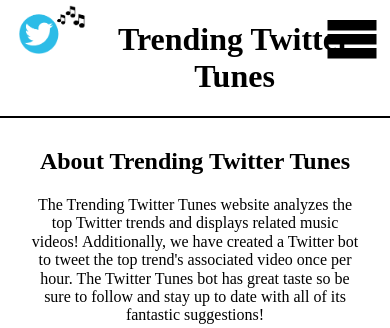
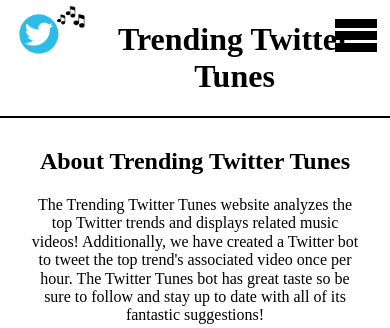
Before and after one commit to icarrera/twitter-tunes, a Python web app: template twitter_tunes/templates/index.jinja2 in a window 390 px wide. Shown: the top 328 px of the page. Run offline with Jinja, Linux system fonts and the light colour scheme; the template is opened without the code that fills it, so the values that code supplies are empty; some libraries are stand-ins or nearby versions; some web fonts are replaced.

Commit message:
fixed mobile menu major overlap

```diff
--- a/twitter_tunes/static/base.css
+++ b/twitter_tunes/static/base.css
@@ -1,3 +1,7 @@
+.clearfix {
+  clear: both;
+}
+
 header, hgroup, #blurbabout, #trends, #aboutus {
   border-bottom: 1px solid #000;
 }
@@ -35,6 +39,6 @@ h4 {
   margin: 5px;
 }
 
-.clearfix {
-  clear: both;
+@media only screen and (min-width: 640px) {
+
 }
--- a/twitter_tunes/static/layout.css
+++ b/twitter_tunes/static/layout.css
@@ -13,7 +13,7 @@ hgroup > img {
   right: 0px;
   top: 0px;
   padding: 10px;
-  font-size: 3.5em;
+  font-size: 3em;
 }
 
 nav > ul {
```
